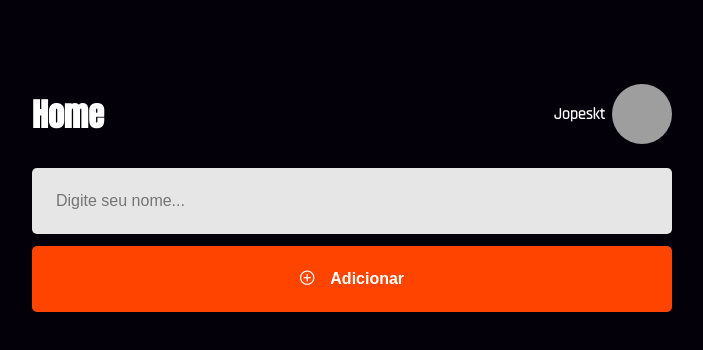
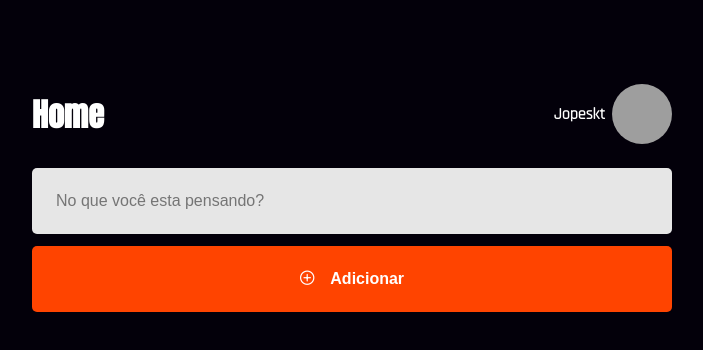
Before and after one commit to JopeOliveira23/reactapp, a React (Vite) app: page / in a window 1280 px wide. Shown: the top 350 px of the page, without its empty margins (288-991 px from the left). Built offline with nearby package versions, Linux system fonts and the light colour scheme; grey boxes are pictures that could not be loaded; a web font is replaced by a local one.

Commit message:
06/03
placeholder

```diff
--- a/src/Pages/Home/index.tsx
+++ b/src/Pages/Home/index.tsx
@@ -36,7 +36,7 @@ function Home() {
         </div>
       </header>
       <input type="text"
-             placeholder="Digite seu nome..."
+             placeholder="No que você esta pensando?"
              onChange={e => setStudentName(e.target.value)}/>
       <button type="button" onClick={handleAddsStudent}>
         <i className="pi pi-plus-circle"></i>
```
